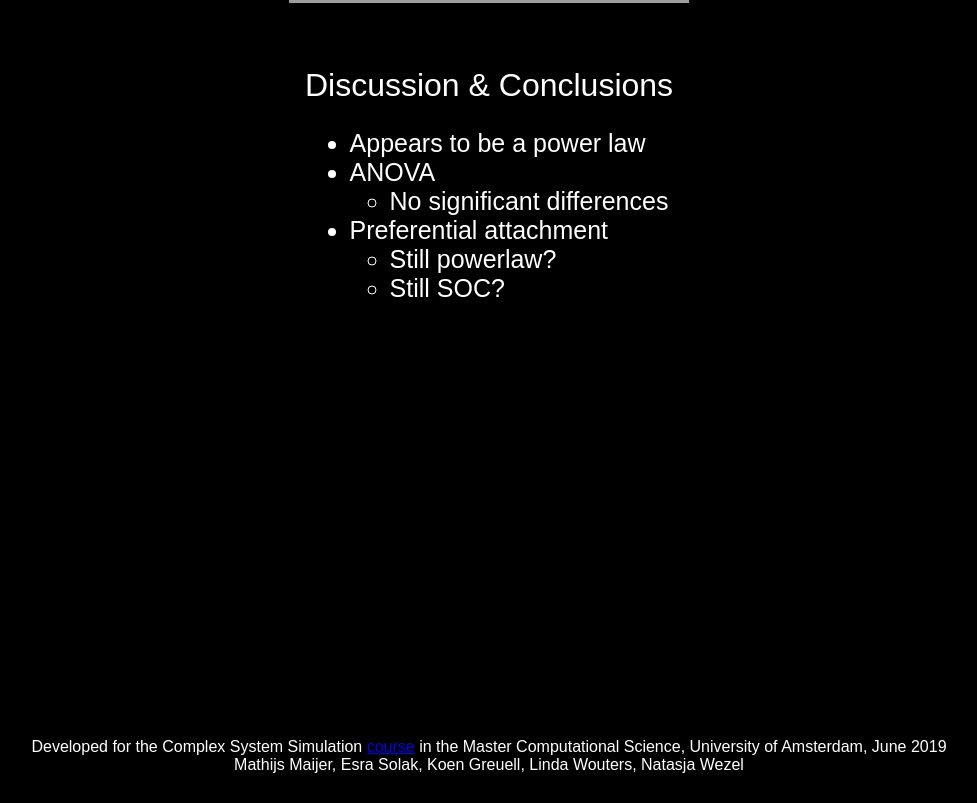
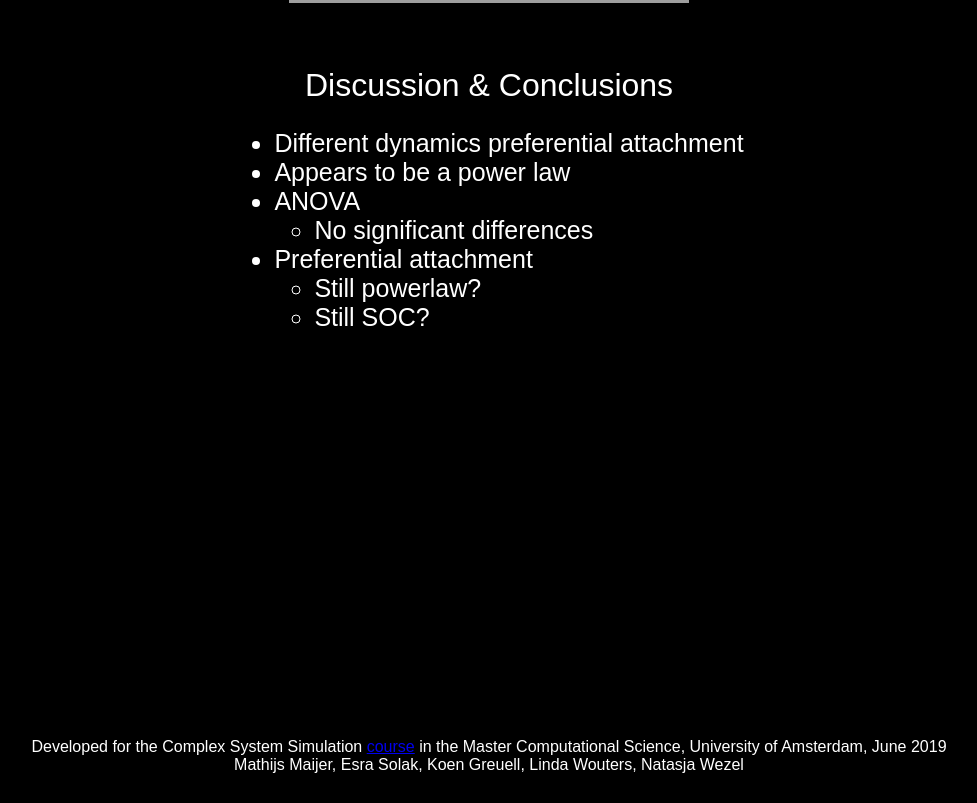
Before and after one commit to NatasjaWezel/Complex_Systems, an Angular app in the folder web_app/frontend/: page / in a window 1280 px wide. Shown: the part 8160-8963 px from the top of the page, without its empty margins (151-1128 px from the left). Built offline with nearby package versions, Linux system fonts and the light colour scheme; grey boxes are pictures that could not be loaded; what ng5-slider would draw is missing.

Commit message:
Discussion change

```diff
--- a/web_app/frontend/src/app/discussion-page/discussion-page.component.html
+++ b/web_app/frontend/src/app/discussion-page/discussion-page.component.html
@@ -5,6 +5,7 @@
 
   <div class="content">
     <ul>
+      <li>Different dynamics preferential attachment</li>
       <li>Appears to be a power law</li>
       <li>ANOVA</li>
       <ul>
```
